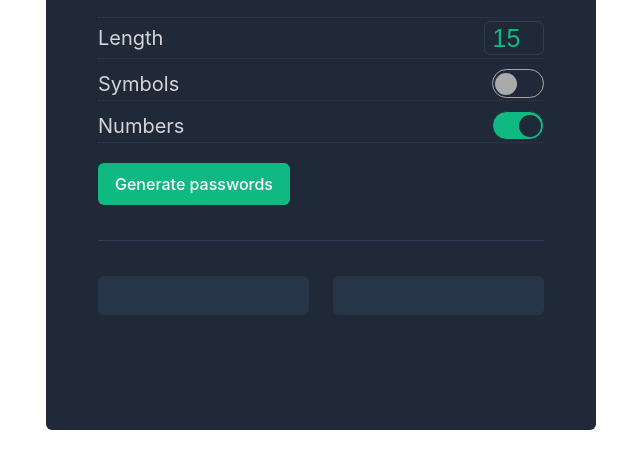
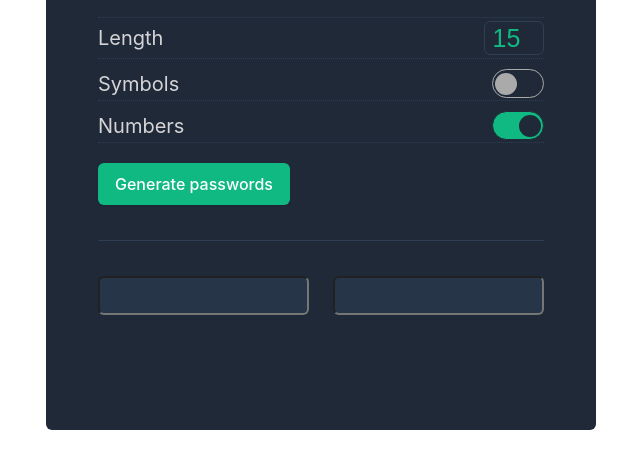
Before and after one commit to goldenokeama/password-generator, a website built with Vite: page index.html in a window 1280 px wide. Both pictures are taken after a click on the label 837 px from the left and 386 px from the top of the page. Shown: the part 303-772 px from the top of the page, without its empty margins (319-959 px from the left). Built offline with nearby package versions, Linux system fonts and the light colour scheme.

Commit message:
replaced the div elements rendering the generated passwords with a readonly input element, and removed the maximum password length implementation

```diff
--- a/index.html
+++ b/index.html
@@ -49,8 +49,18 @@
       </button>
 
       <div class="passwords-container">
-        <div id="first-password-el" class="first-password"></div>
-        <div id="second-password-el" class="second-password"></div>
+        <input
+          type="text"
+          readonly
+          id="first-password-el"
+          class="first-password"
+        />
+        <input
+          type="text"
+          readonly
+          id="second-password-el"
+          class="second-password"
+        />
       </div>
     </div>
     <script src="index.js" type="module"></script>
--- a/index.js
+++ b/index.js
@@ -158,8 +158,8 @@ function getPasswords(characterCollection, limit, lengthOfPassword) {
 }
 
 function renderPasswords(firstPassword, secondPassword) {
-  firstPasswordEl.textContent = firstPassword;
-  secondPasswordEl.textContent = secondPassword;
+  firstPasswordEl.value = firstPassword;
+  secondPasswordEl.value = secondPassword;
 }
 
 function generatePasswords(charsCollection) {
@@ -189,19 +189,12 @@ function clearPasswords() {
 }
 
 passwordLengthInput.addEventListener("input", function (e) {
-  const inputValue = e.target.value;
-
   // setting the min value to 0
-  if (inputValue < 0) {
+  if (e.target.value < 0) {
     e.target.value = 0;
   }
 
-  // setting the max value to 20
-  if (inputValue > 20) {
-    e.target.value = 20;
-  }
-
-  passwordLength = inputValue;
+  passwordLength = e.target.value;
 });
 
 symbolsToggleEl.addEventListener("change", (e) => {
```
